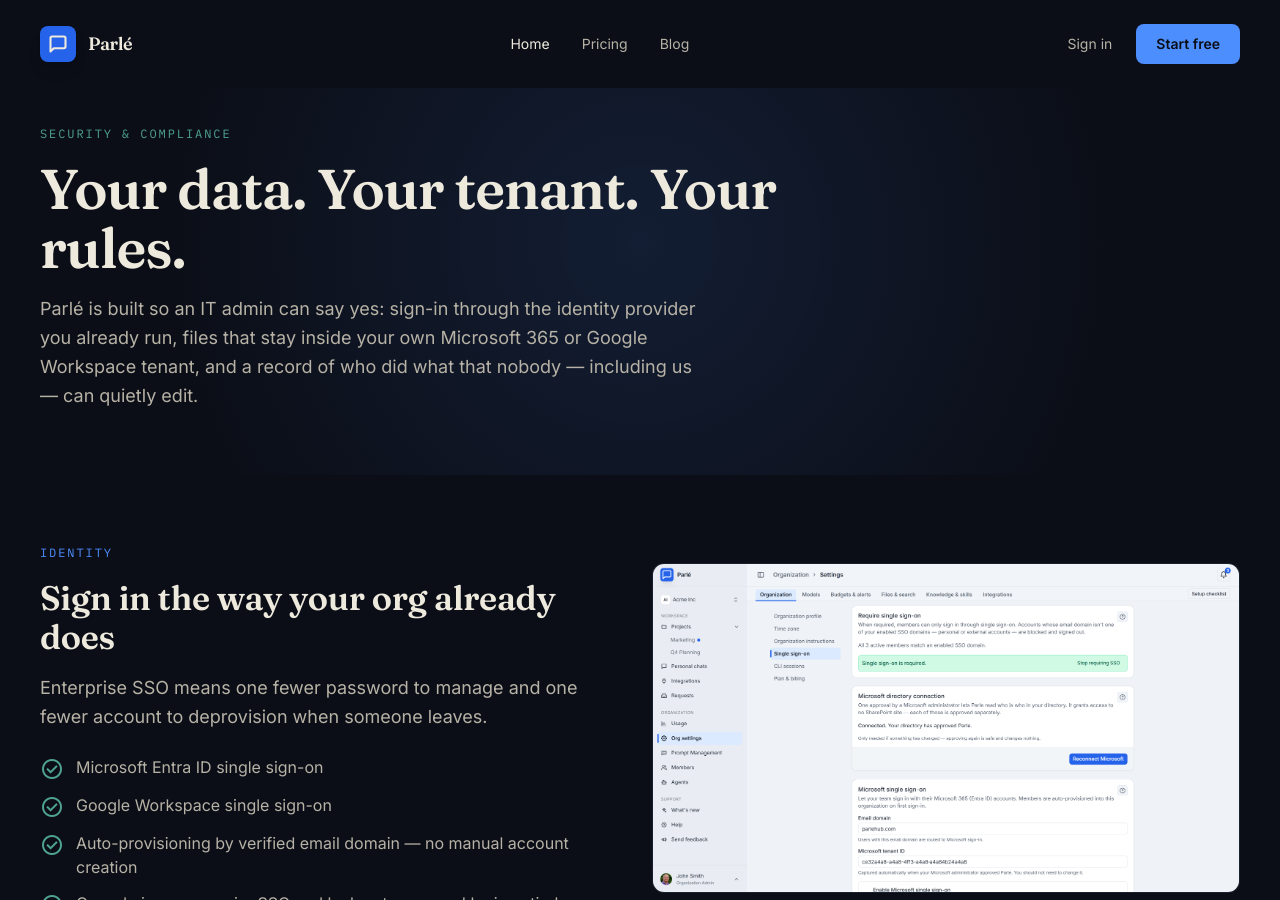
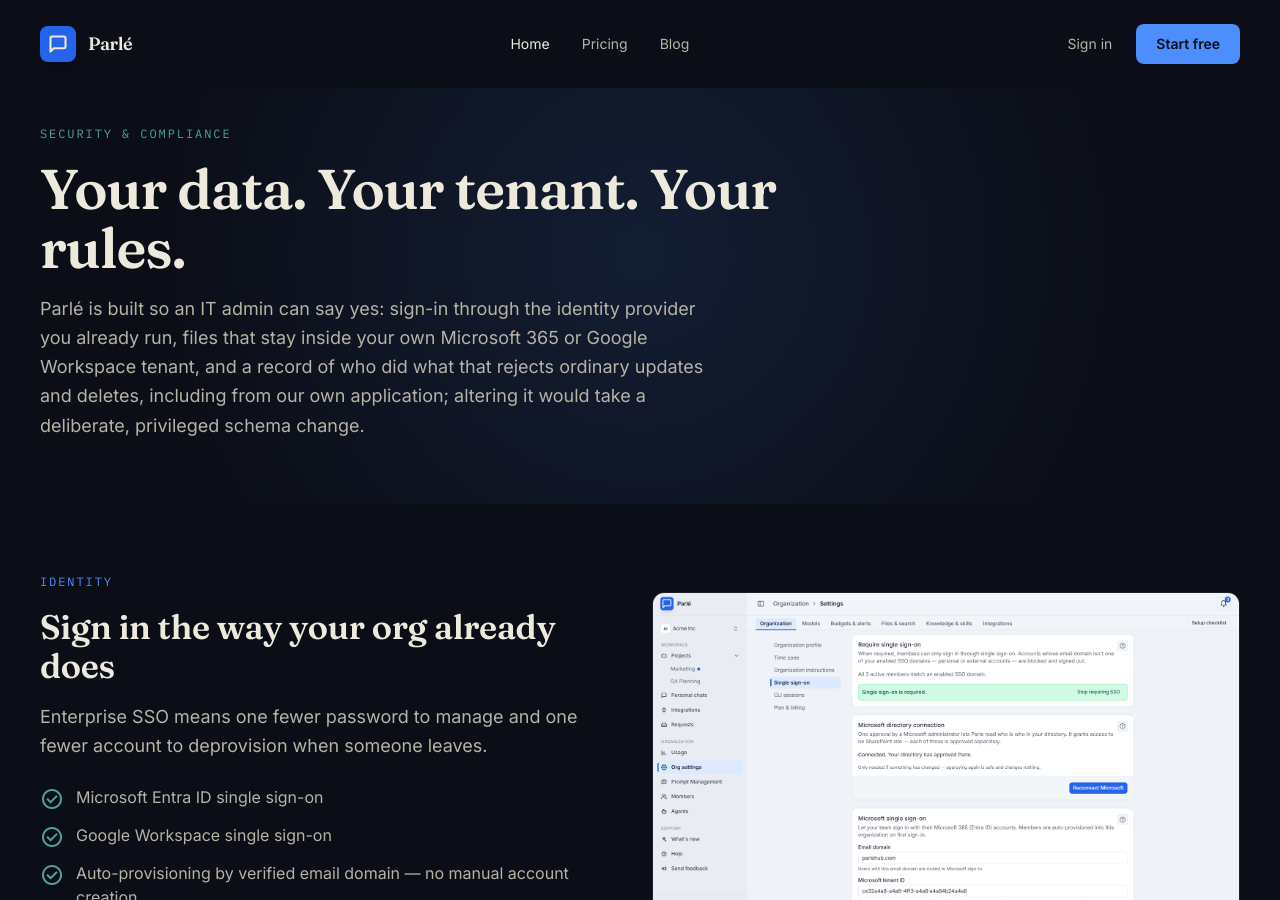
Before and after one commit to parlehub/parlehub.github.io, a Jekyll site: the page built from security.html, in a window 1280 px wide and 900 px high. Built offline with Jekyll 4.4.1, drawn with Linux system fonts in a browser that asks for light colours; nearby versions of some CDN libraries.

Commit message:
APP-542: audit-trail copy states the DML-immutable claim, not an absolute
Security hero, the append-only post and its backlog entry no longer promise the
record holds against anyone or against a stolen credential: ordinary updates and
deletes are rejected, even from the app's own credential; altering the record
takes a deliberate, privileged schema change.

Co-Authored-By: Claude Opus 5.5 <noreply@anthropic.com>

```diff
--- a/security.html
+++ b/security.html
@@ -139,7 +139,9 @@ redirect_from:
             Parlé is built so an IT admin can say yes: sign-in through the
             identity provider you already run, files that stay inside your own
             Microsoft 365 or Google Workspace tenant, and a record of who did
-            what that nobody — including us — can quietly edit.
+            what that rejects ordinary updates and deletes, including from our
+            own application; altering it would take a deliberate, privileged
+            schema change.
           </p>
         </div>
       </section>
```
Also changed, not shown: _posts/2026-08-14-append-only-or-it-didnt-happen.md (+2 -2 lines), .claude/skills/blog-post/backlog.md.
